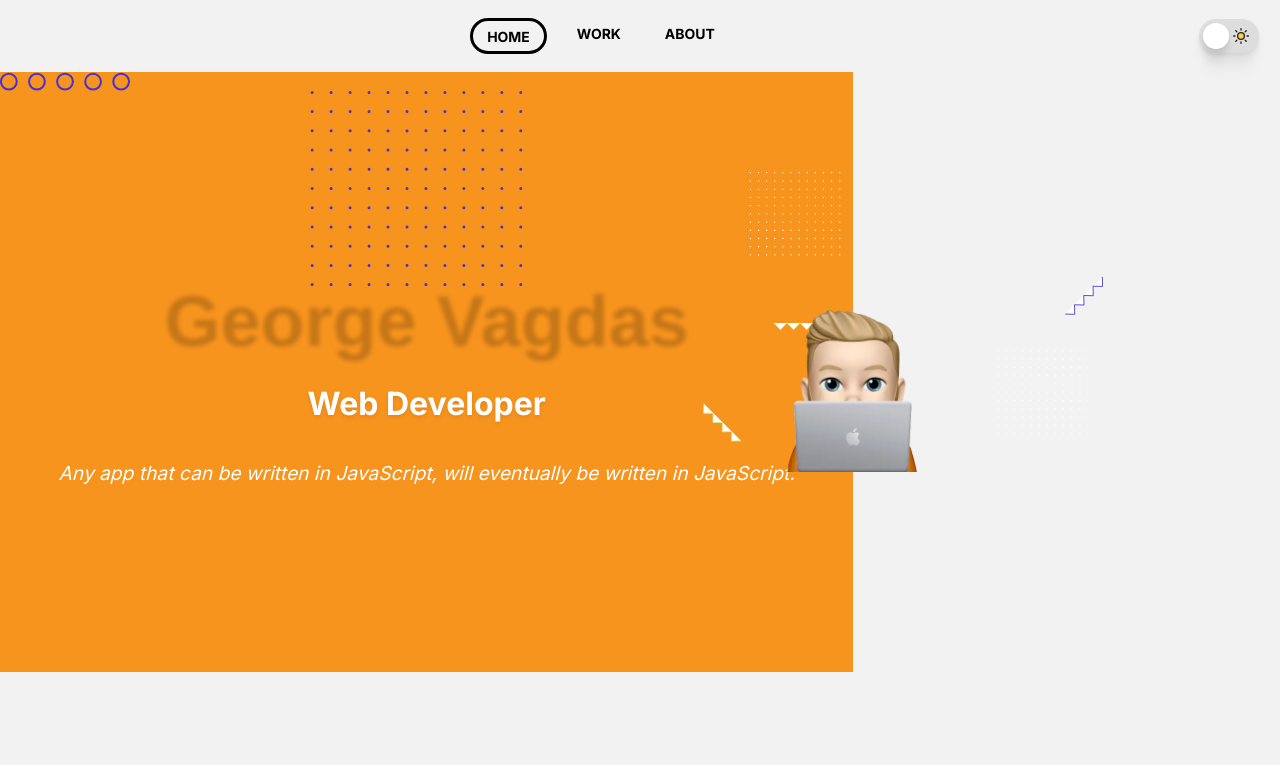
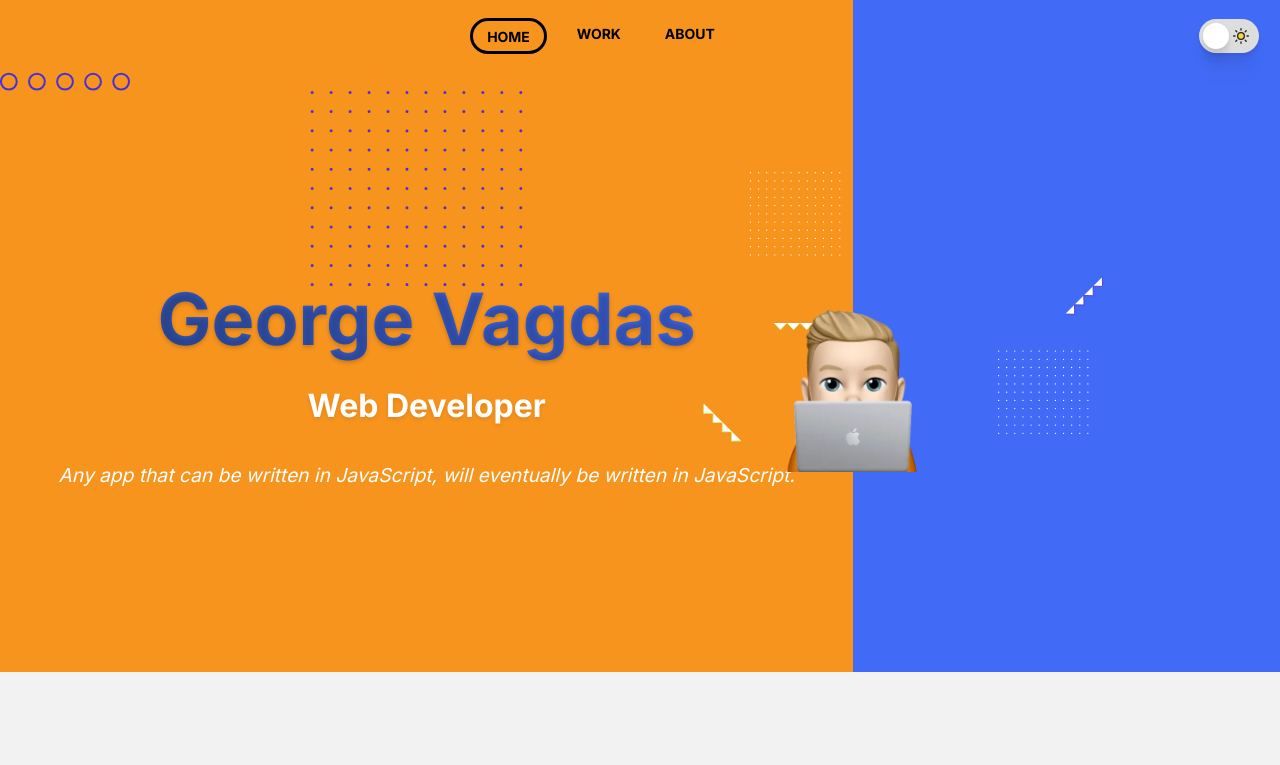
Before and after one commit to georgevgs/gv-portfolio, an Astro site: page / in a window 1280 px wide. Shown: the top 765 px of the page. Built offline with nearby package versions, Linux system fonts and the light colour scheme; Astro itself is replaced by a stand-in of ours.

Commit message:
Fix for color

```diff
--- a/src/styles/global.css
+++ b/src/styles/global.css
@@ -54,6 +54,7 @@
 	--t-active: var(--c-blue);
 
 	--color-bg: #f2f2f2;
+	--color-bg-inverse: #416bf6;
 	--color-text: #000000;
 	--bold-text: #222;
 	--nav-text: #000000;
--- a/src/styles/header.css
+++ b/src/styles/header.css
@@ -35,7 +35,6 @@
 }
 
 .name {
-  font-family: "Helvetica Neue", sans-serif;
   font-size: 4.5rem;
   margin-bottom: 10px;
   background: -webkit-linear-gradient(45deg, #2f4fa1, var(--color-bg-inverse));
```
